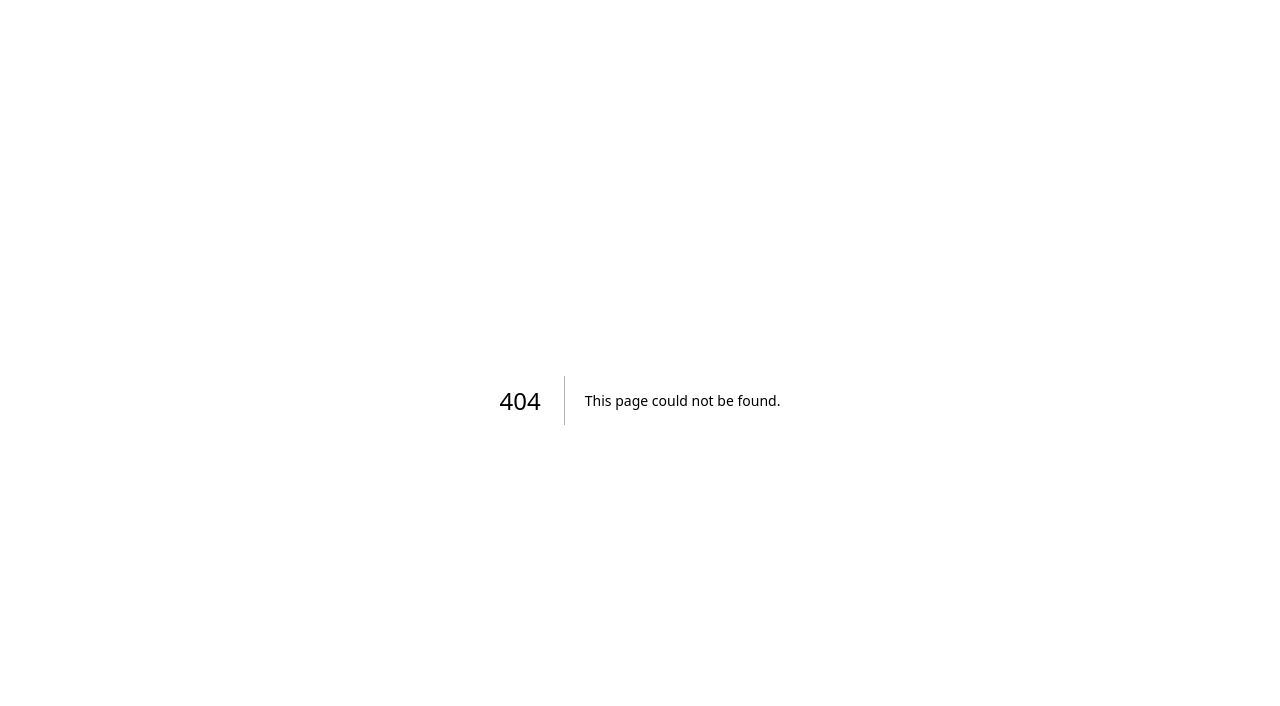
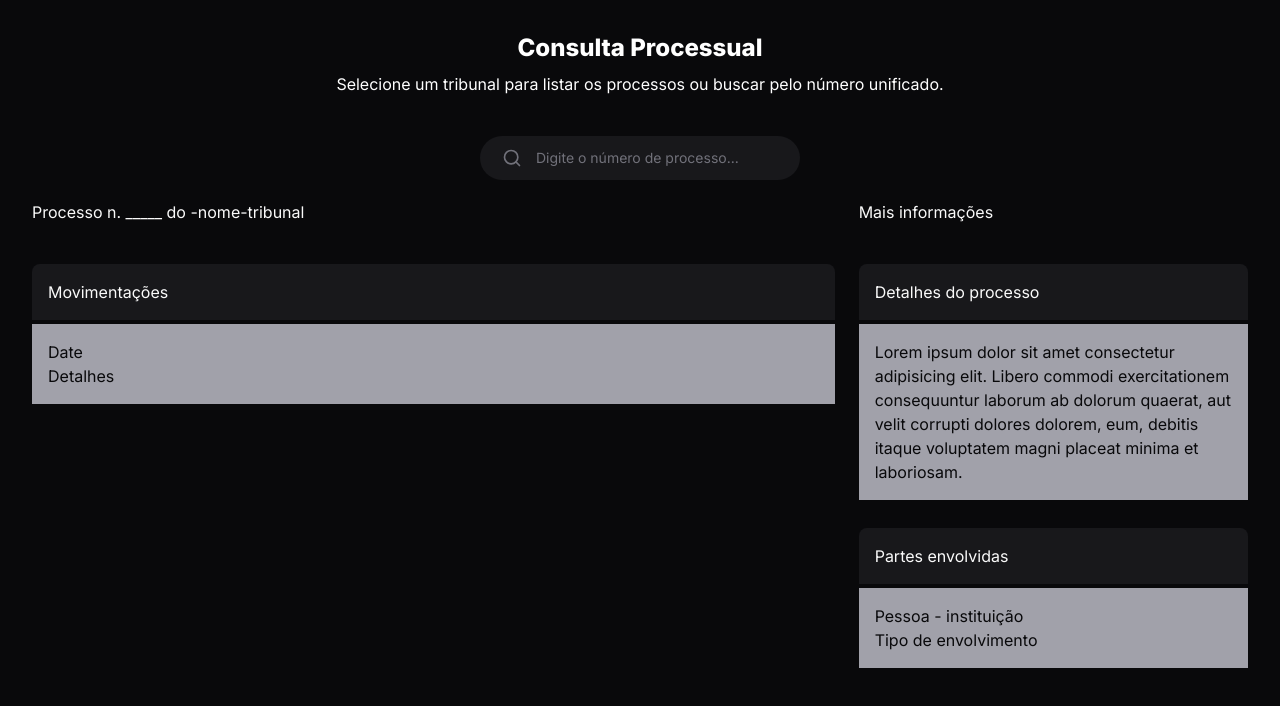
Before and after one commit to andressaaborges/procedural-consultation-challenge-api, a Next.js app: page /list in a window 1280 px wide. Before the commit this address had no page. Shown: the top 706 px of the page. Built offline with nearby package versions, Linux system fonts and the light colour scheme.

Commit message:
feat: :sparkles: creates basic UI/UX and architecture

```diff
--- a/package.json
+++ b/package.json
@@ -9,6 +9,7 @@
     "lint": "next lint"
   },
   "dependencies": {
+    "lucide-react": "^0.378.0",
     "next": "14.2.3",
     "react": "^18",
     "react-dom": "^18"
--- a/src/app/(process)/page.tsx
+++ /dev/null
@@ -1,3 +0,0 @@
-export default function Home() {
-  return <h1>Hello World!</h1>
-}
--- /dev/null
+++ b/src/app/(search)/(home)/loading.tsx
@@ -0,0 +1,3 @@
+export default function HomeLoading() {
+  return <p>Carregando...</p>
+}
--- /dev/null
+++ b/src/app/(search)/(home)/page.tsx
@@ -0,0 +1,4 @@
+export default async function Home() {
+  await new Promise((resolve) => setTimeout(resolve, 2000))
+  return <h1>Hello World!</h1>
+}
--- /dev/null
+++ b/src/app/(search)/layout.tsx
@@ -0,0 +1,11 @@
+import { Header } from '@/components/header'
+import { ReactNode } from 'react'
+
+export default function HomeLayout({ children }: { children: ReactNode }) {
+  return (
+    <div className="mx-auto grid min-h-screen w-full max-w-[1600px] grid-rows-app gap-5 p-8">
+      <Header />
+      {children}
+    </div>
+  )
+}
--- /dev/null
+++ b/src/app/(search)/list/loading.tsx
@@ -0,0 +1,3 @@
+export default function ListLoading() {
+  return <p>Carregando List...</p>
+}
--- /dev/null
+++ b/src/app/(search)/list/page.tsx
@@ -0,0 +1,50 @@
+export default async function List() {
+  await new Promise((resolve) => setTimeout(resolve, 2000))
+
+  return (
+    <div className="grid max-h-[660px] grid-cols-9 grid-rows-6 gap-6">
+      <div className="col-span-6 row-span-6 flex flex-col gap-10">
+        <h2>Processo n. _____ do -nome-tribunal</h2>
+        <div className="flex flex-col">
+          <h4 className="rounded-se-lg rounded-ss-lg bg-zinc-900 border-b-4 border-zinc-950 p-4">
+            Movimentações
+          </h4>
+          <div className="bg-zinc-400 border-b-4 border-zinc-950 text-zinc-950 p-4">
+            <p>Date</p>
+            <p>Detalhes</p>
+          </div>
+        </div>
+      </div>
+
+      <div className="col-span-3 row-span-3 flex flex-col gap-10">
+        <h2>Mais informações</h2>
+
+        <div className="flex flex-col">
+          <h4 className="rounded-se-lg rounded-ss-lg bg-zinc-900 border-b-4 border-zinc-950 p-4">
+            Detalhes do processo
+          </h4>
+          <div className="bg-zinc-400 border-b-4 border-zinc-950 text-zinc-950 p-4">
+            <p>
+              Lorem ipsum dolor sit amet consectetur adipisicing elit. Libero
+              commodi exercitationem consequuntur laborum ab dolorum quaerat,
+              aut velit corrupti dolores dolorem, eum, debitis itaque voluptatem
+              magni placeat minima et laboriosam.
+            </p>
+          </div>
+        </div>
+      </div>
+
+      <div className="col-span-3 row-span-3 flex flex-col gap-0">
+        <h4 className="rounded-se-lg rounded-ss-lg bg-zinc-900 border-b-4 border-zinc-950 p-4">
+          Partes envolvidas
+        </h4>
+        <div className="flex flex-col">
+          <div className="bg-zinc-400 border-b-4 border-zinc-950 text-zinc-950 p-4">
+            <p>Pessoa - instituição</p>
+            <p>Tipo de envolvimento</p>
+          </div>
+        </div>
+      </div>
+    </div>
+  )
+}
--- a/src/app/layout.tsx
+++ b/src/app/layout.tsx
@@ -16,7 +16,7 @@ export default function RootLayout({
 }>) {
   return (
     <html className={inter.variable} lang="en">
-      <body>{children}</body>
+      <body className="bg-zinc-950 text-zinc-50 antialiased">{children}</body>
     </html>
   )
 }
--- /dev/null
+++ b/src/components/header.tsx
@@ -0,0 +1,29 @@
+import Link from 'next/link'
+import { Search } from 'lucide-react'
+
+export function Header() {
+  return (
+    <div className="flex flex-col items-center justify-items-center gap-10">
+      <div className="flex flex-col items-center justify-items-center gap-2">
+        <Link href="/" className="text-2xl font-extrabold text-white">
+          Consulta Processual
+        </Link>
+        <p className="text-base text-white">
+          Selecione um tribunal para listar os processos ou buscar pelo número
+          unificado.
+        </p>
+      </div>
+
+      <div className="flex items-center gap-4">
+        <form className="flex w-[320px] items-center gap-3 rounded-full bg-zinc-900 px-5 py-3 ring-zinc-700">
+          <Search className="w-6 h-5 text-zinc-500" />
+
+          <input
+            className="flex-1 bg-transparent text-sm outline-none placeholder:text-zinc-500"
+            placeholder="Digite o número de processo..."
+          />
+        </form>
+      </div>
+    </div>
+  )
+}
--- a/tailwind.config.ts
+++ b/tailwind.config.ts
@@ -10,6 +10,9 @@ const config: Config = {
     fontFamily: {
       sans: 'var(--font-inter)',
     },
+    gridTemplateRows: {
+      app: 'min-content max-content',
+    },
   },
   plugins: [],
 }
```
Also changed, not shown: src/app/(process)/layout.tsx (deleted), 1 other file (tests, documents, lock files or other folders).
